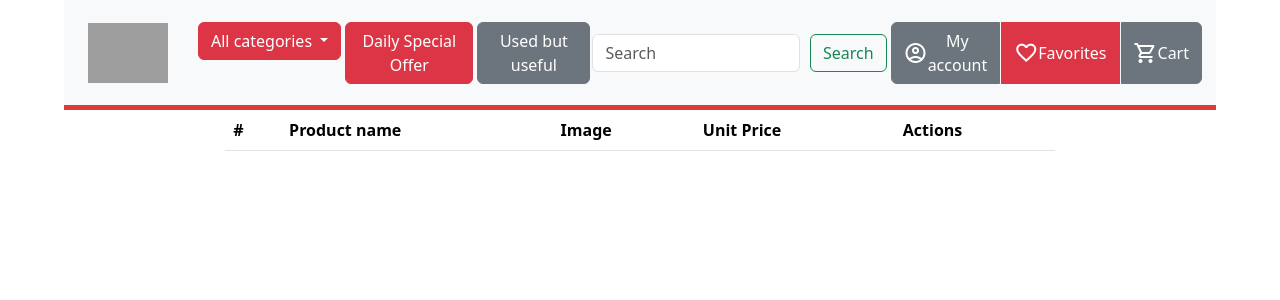
After one commit to BogdanChisu/BayB, a Django app: page /wish_list/ in a window 1280 px wide. The commit adds this page. Shown: the top 300 px of the page. Run offline with Django 4.2, Linux system fonts and the light colour scheme; data comes from the database, SQL or seed files in the repository; both versions use the stored data as it was after the commit; lists and menus that the app fills with data are empty; grey boxes are pictures that could not be loaded.

Commit message:
cart functionality expanded with quantity control functions: add, remove, delete

```diff
--- a/orders/urls.py
+++ b/orders/urls.py
@@ -4,5 +4,14 @@ from orders import views
 
 urlpatterns = [
     path('add_to_cart/<int:pk>/', views.add_to_cart, name='add-to-cart'),
-    path('cart_list/', views.OrderCartListView.as_view(), name='cart-list')
+    path('add_to_wishlist/<int:pk>', views.add_to_wishlist,
+         name='add-to-wishlist'),
+    path('increase_cart_quantity/<int:pk>', views.increase_cart_quantity,
+         name='increase-cart-quantity'),
+    path('decrease_cart_quantity/<int:pk>', views.decrease_cart_quantity,
+         name='decrease-cart-quantity'),
+    path('delete_from_cart/<int:pk>', views.delete_from_cart,
+         name='delete-from-cart'),
+    path('cart_list/', views.OrderCartListView.as_view(), name='cart-list'),
+    path('wish_list/', views.WishListView.as_view(), name='wish-list'),
 ]
--- a/orders/views.py
+++ b/orders/views.py
@@ -3,6 +3,7 @@ from datetime import datetime
 
 from django.contrib.auth.decorators import login_required
 from django.db.models import Sum
+from django.http import HttpResponseRedirect
 from django.shortcuts import render, redirect
 from django.views.generic import ListView
 
@@ -26,6 +27,16 @@ class OrderCartListView(ListView):
         context['grand_total'] = grand_total
         return context
 
+
+class WishListView(ListView):
+    model = OrderCart
+    template_name = 'orders/wish_list.html'
+    context_object_name = 'wish_products'
+
+    def get_queryset(self):
+        result = (OrderCart.objects.filter(wishlist_item=1,
+                                        user_id=self.request.user.id))
+        return result
 
 @login_required()
 def add_to_cart(request, pk):
@@ -52,4 +63,45 @@ def add_to_cart(request, pk):
             created_at=datetime.now()
         )
 
-    return redirect('home')
+    return HttpResponseRedirect(request.META.get('HTTP_REFERER'))
+
+@login_required()
+def add_to_wishlist(request, pk):
+    if OrderCart.objects.filter(user_id=request.user.id,
+                                product_id=pk,
+                                wishlist_item=True).exists():
+
+        return redirect('wish-list')
+    else:
+        OrderCart.objects.create(
+            user_id=request.user.id,
+            product_id=pk,
+            wishlist_item=True,
+            quantity=1,
+            created_at=datetime.now()
+        )
+
+        return HttpResponseRedirect(request.META.get('HTTP_REFERER'))
+
+@login_required()
+def delete_from_cart(request, pk):
+    OrderCart.objects.filter(user_id=request.user.id, id=pk).delete()
+
+    return redirect('cart-list')
+
+def increase_cart_quantity(request, pk):
+    result = OrderCart.objects.get(id=pk)
+    quantity = result.quantity
+    quantity += 1
+    OrderCart.objects.filter(id=pk).update(quantity=quantity)
+    return HttpResponseRedirect(request.META.get('HTTP_REFERER'))
+
+def decrease_cart_quantity(request, pk):
+    result = OrderCart.objects.get(id=pk)
+    quantity = result.quantity
+    if quantity == 1:
+        delete_from_cart(request, pk)
+    else:
+        quantity -= 1
+    OrderCart.objects.filter(id=pk).update(quantity=quantity)
+    return HttpResponseRedirect(request.META.get('HTTP_REFERER'))
--- a/static/css/my_style.css
+++ b/static/css/my_style.css
@@ -86,4 +86,17 @@ a {
 
 .carousel-item {
     background-color: #d3d3d3;
+    transform: scale(1);
 }
+
+.slider-div {
+    height: 500px;
+}
+
+.slider-cat {
+    display: flex;
+    flex-wrap: wrap;
+    align-items: center;
+    justify-content: center;
+    height: 490px;
+}
--- a/templates/category/list_of_categories.html
+++ b/templates/category/list_of_categories.html
@@ -35,7 +35,7 @@
                             <tr>
                                 <td><a href="#">{{ forloop.counter }}</a></td>
                                 <td><a href="#"><span class="material-symbols-outlined">{{ category.special_character }}</span></a></td>
-                                <td><a href="#">{{ category.name }}</a></td>
+                                <td><a href="{% url 'products-by-category' category.id %}">{{ category.name }}</a></td>
                                 <td>
                                     <div class="dropdown">
                                         <a class="btn btn-sm btn-secondary dropdown-toggle"
--- a/templates/navbar.html
+++ b/templates/navbar.html
@@ -115,23 +115,21 @@
                         <span
                                 class="material-symbols-outlined">account_circle</span>My account
                     </button>
-                    <button type="button" class="btn btn-danger vcenter"
+                    <a href="{% url 'wish-list' %}" type="button" class="btn btn-danger vcenter"
                             data-bs-toggle="popover"
                             data-bs-trigger="hover focus"
                             data-bs-title="Add to favorites"
                             data-bs-content="All your favorite items, one click away!">
                         <span class="material-symbols-outlined">favorite</span>
                         Favorites
-                    </button>
+                    </a>
                     <a href="{% url 'cart-list' %}" class="btn btn-secondary vcenter"
                             data-bs-container="body" data-bs-toggle="popover"
                             data-bs-placement="bottom"
                             data-bs-delay='{"show": 0, "hide": 1000}'
                             data-bs-html="true"
                             data-bs-title="Cart details"
-                            data-bs-content="<div>
-                                <a class='btn btn-outline-dark'>View cart</a>
-                            </div>"
+                            data-bs-content="All your chosen items"
                             data-bs-trigger="hover focus">
                         <span class="material-symbols-outlined">shopping_cart</span>Cart
                     </a>
--- /dev/null
+++ b/templates/orders/wish_list.html
@@ -0,0 +1,44 @@
+{% extends 'base.html' %}
+
+{% load static %}
+
+{% block title %} Wish List {% endblock %}
+
+{% block content %}
+
+    <div class="container-fluid content-holder">
+        <div class="row">
+            <div class="col-md-8 offset-md-2">
+                {{ current_datetime|date:"d-m-Y H:i:s" }}
+                    <table class="table">
+                        <thead>
+                            <tr>
+                                <th>#</th>
+                                <th>Product name</th>
+                                <th>Image</th>
+                                <th>Unit Price</th>
+                                <th>Actions</th>
+                            </tr>
+                        </thead>
+                        <tbody>
+                            {% for wish_product in wish_products %}
+                                <tr>
+                                    <td>{{ forloop.counter }}</td>
+                                    <td>{{ wish_product.product.title }}</td>
+                                    <td><img src="{{ wish_product.product.image.url }}" alt="prod_image" height="100px" width="auto"></td>
+                                    <td>{{ wish_product.product.price }}</td>
+                                    <td>
+                                        <a class="btn btn-outline-danger btn-sm">
+                                            <span>
+                                                <span class="material-symbols-outlined">delete</span>
+                                            </span>
+                                        </a>
+                                    </td>
+                            {% endfor %}
+                        </tbody>
+                    </table>
+            </div>
+        </div>
+    </div>
+
+{% endblock %}
```
Also changed, not shown: templates/orders/cart_list.html (+13 -1 lines), templates/product/product_detail.html (+4 -24 lines), templates/product/products_by_category.html (+15 -15 lines), db.sqlite3.
